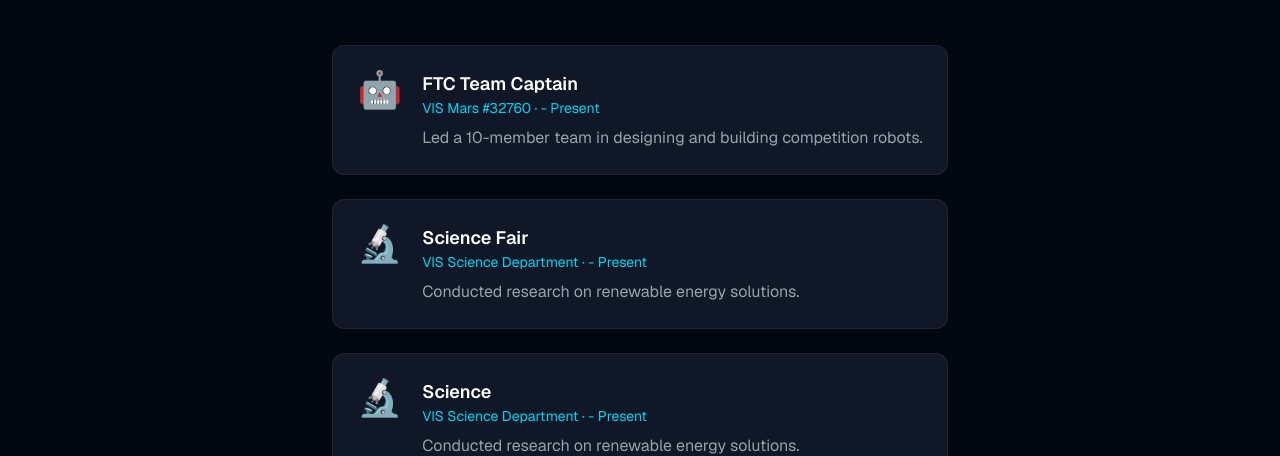
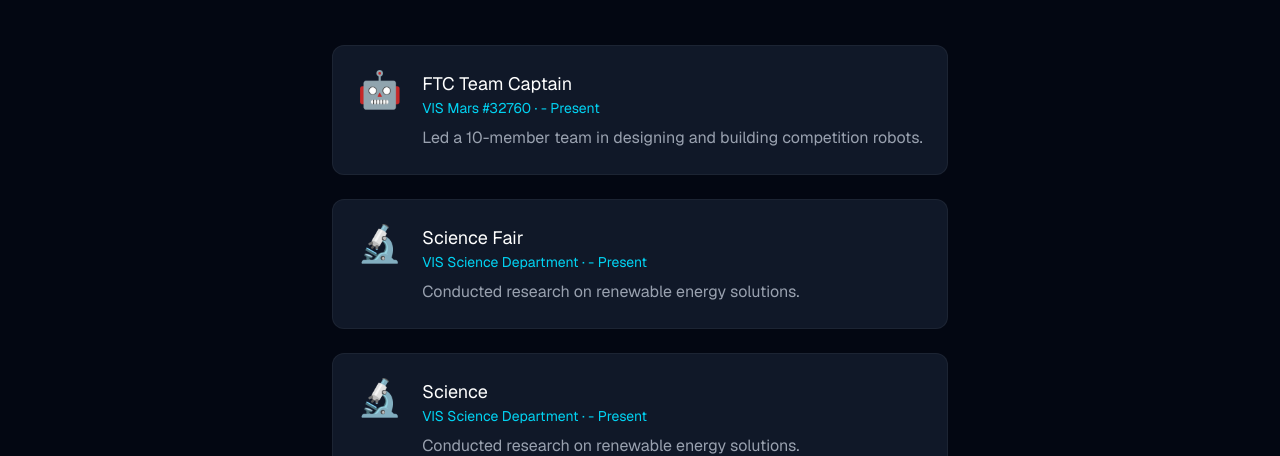
Before and after one commit to Rain120734/ray-site, a Next.js app: page /leadership in a window 1280 px wide. Shown: the part 139-595 px from the top of the page. Built offline with nearby package versions, Linux system fonts and the light colour scheme.

Commit message:
fix: correct typo in Leadership component title styling

```diff
--- a/app/leadership/page.tsx
+++ b/app/leadership/page.tsx
@@ -21,7 +21,7 @@ export default function Leadership() {
                                        border border-white/5">
             <span className="text-4xl">{a.icon}</span>
             <div>
-              <h3 className="text-lg font-semibold text-white">{a.title}</h3>
+              <h3 className="text-lg 5font-semibold text-white">{a.title}</h3>
               <p className="text-cyan-400 text-sm">{a.org} · {a.period}</p>
               <p className="text-gray-400 mt-2">{a.desc}</p>
             </div>
```
Also changed, not shown: 1 other file (tests, documents, lock files or other folders).
